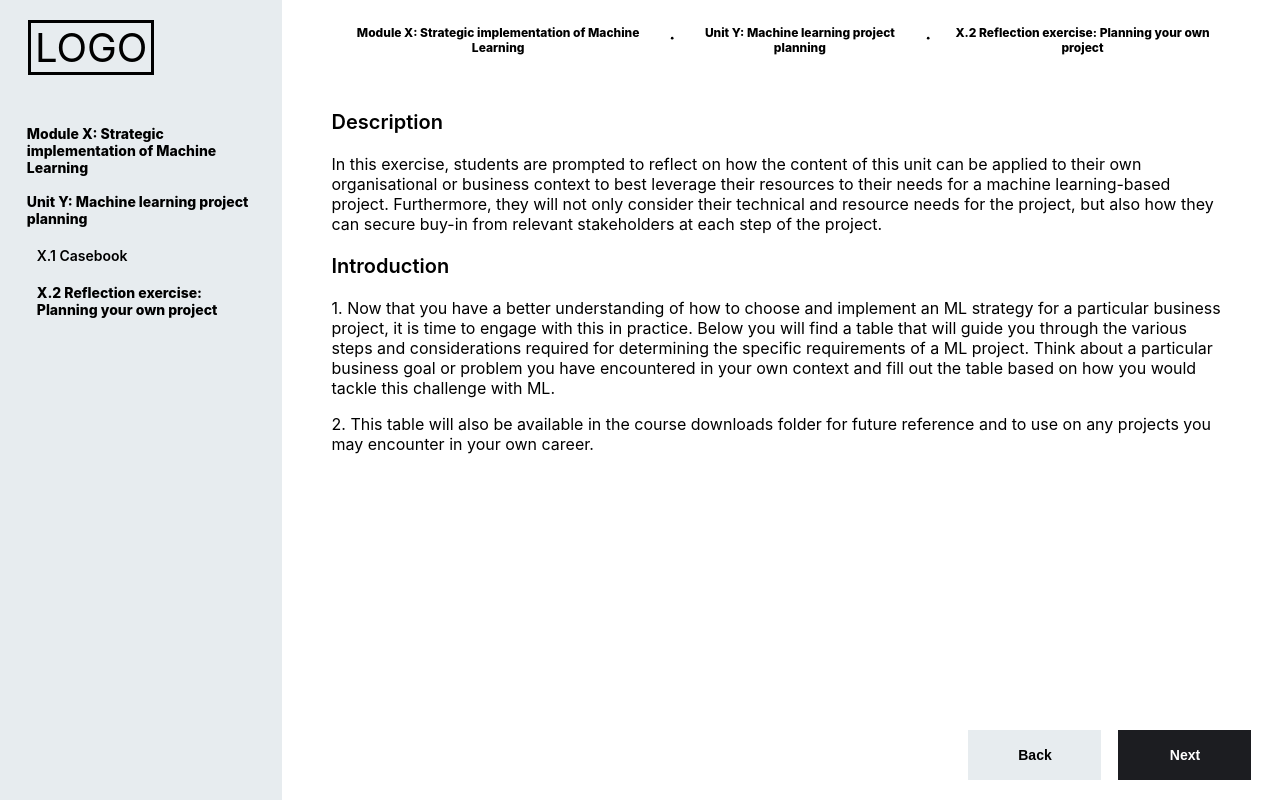
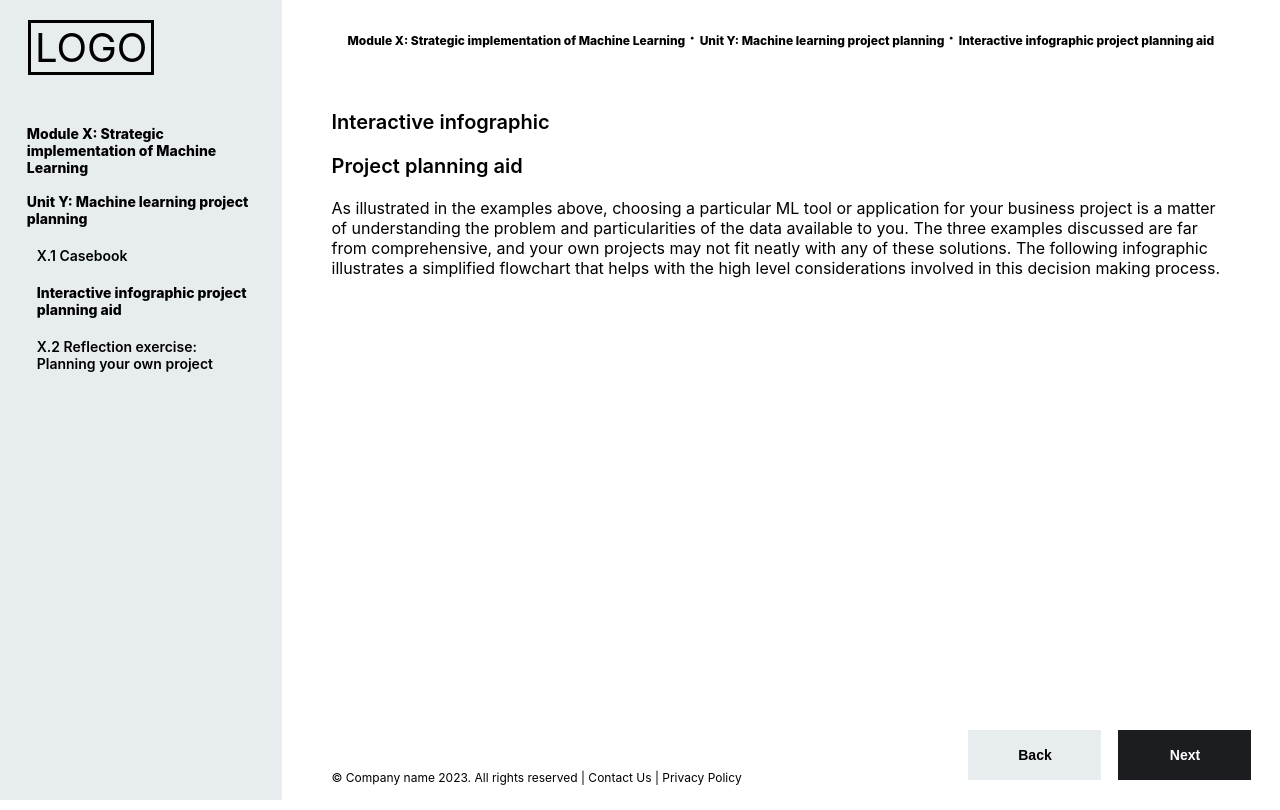
Before and after one commit to kaleem99/Abu-Dabie-Interactive-Pitch-Deck, a React (Create React App) app in the folder interactive-pitch-deck/: page / in a window 1280 px wide. Both pictures are taken after a click on the button "Next". Built offline with nearby package versions, Linux system fonts and the light colour scheme.

Commit message:
new changes

```diff
--- a/interactive-pitch-deck/src/App.css
+++ b/interactive-pitch-deck/src/App.css
@@ -24,6 +24,7 @@ body {
 .NavigationBackAndNext {
   width: 78vw;
   height: 10vh;
+  display: flex;
   /* border-top: 1px solid #b3b3b3; */
 }
 .InnerContent {
--- a/interactive-pitch-deck/src/Content/AppContent.json
+++ b/interactive-pitch-deck/src/Content/AppContent.json
@@ -76,6 +76,27 @@
           },
           {
             "id": 1,
+            "name": "Interactive infographic project planning aid",
+            "content": [
+              {
+                "name": "Interactive infographic",
+                "type": "string",
+                "data": ""
+              },
+              {
+                "name": " Project planning aid",
+                "type": "string",
+                "data": "As illustrated in the examples above, choosing a particular ML tool or application for your business project is a matter of understanding the problem and particularities of the data available to you. The three examples discussed are far from comprehensive, and your own projects may not fit neatly with any of these solutions. The following infographic illustrates a simplified flowchart that helps with the high level considerations involved in this decision making process."
+              },
+              {
+                "name": "",
+                "type": "link",
+                "data": "http://127.0.0.1:52873/preview/1F25B098-B928-4800-9F19-E32D98AF7920-19356-000000E3B3554F93/index.html"
+              }
+            ]
+          },
+          {
+            "id": 2,
             "name": "X.2 Reflection exercise: Planning your own project",
             "content": [
               {
--- a/interactive-pitch-deck/src/components/Button.js
+++ b/interactive-pitch-deck/src/components/Button.js
@@ -4,7 +4,7 @@ const Button = ({
   name,
   check,
   setSection,
-  NavContentData,
+  courseData,
   section,
   index,
   setIndex,
@@ -17,11 +17,13 @@ const Button = ({
     e.target.style.backgroundColor = "buttonface";
     e.target.style.color = "black";
   };
+
   const nextAndBack = (type) => {
-    console.log(index, "100");
+    console.log(index);
+    const contentSections = courseData.courseSections[0].unit.sections;
     if (type === "Next") {
       console.log(index);
-      if (index === 0) {
+      if (index < contentSections.length - 1) {
         setIndex(index + 1);
       }
     } else {
--- a/interactive-pitch-deck/src/components/Content.js
+++ b/interactive-pitch-deck/src/components/Content.js
@@ -21,14 +21,10 @@ const Content = ({
   };
 
   const iframeStyle = {
-    width: "1216px", // Adjusted to occupy the div's scaled width
-    height: "790px", // Adjusted to occupy the div's scaled height
-    border: "none",
-    position: "absolute", // Position the iframe within the div
-    top: "0",
-    left: "0",
-    transform: "scale(0.8)", // Reverse the parent div's scale to maintain the iframe's original size
-    // transformOrigin: "0 0", // Set the transform origin to the top left
+    width: "1200px", // Fixed width of the website
+    height: "100%", // Fixed height of the website
+    border: "none", // No border to keep consistent with the container
+    // transform: "scale(0.8)", // Adjust the scale to fit the container size
   };
   console.log(contentDataSection);
   return (
@@ -46,13 +42,24 @@ const Content = ({
               <div className="innerContentAndHeading">
                 <span className="mainInnerContentHeading">{item.name}</span>
                 <div className="mainInnerContentData">
-                  {item.type === "string"
-                    ? item.data
-                    : item.data.map((cont, i) => (
-                        <p>
-                          {index === 1 && `${i + 1}.`} {cont}
-                        </p>
-                      ))}
+                  {item.type === "string" ? (
+                    item.data
+                  ) : item.type === "array" ? (
+                    item.data.map((cont, i) => (
+                      <p>
+                        {index === 1 && `${i + 1}.`} {cont}
+                      </p>
+                    ))
+                  ) : (
+                    <div className="iframeContent">
+                      <iframe
+                        title="EmbeddedWebsite"
+                        src={item.data} // Replace with the URL of the website you want to embed
+                        style={iframeStyle}
+                        allowFullScreen
+                      ></iframe>
+                    </div>
+                  )}
                 </div>
               </div>
             );
@@ -64,6 +71,7 @@ const Content = ({
         section={section}
         setIndex={setIndex}
         index={index}
+        courseData={courseData}
       />
     </div>
   );
--- a/interactive-pitch-deck/src/components/NavigationBackAndNext.js
+++ b/interactive-pitch-deck/src/components/NavigationBackAndNext.js
@@ -1,21 +1,23 @@
 import Button from "./Button";
-import NavContentData from "../Content/NavContent";
 const data = ["Back", "Next"];
-const NavigationBackAndNext = ({ section, setSection, index, setIndex }) => {
-  const checkCondition = (i) => {
-    let Next = false;
-    let Back = false;
-    const result = NavContentData.filter((data) => data.name === section)[0].id;
-    if (result - 1 === 0) {
-      Back = true;
-    }
-    if (result === NavContentData.length) {
-      Next = true;
-    }
-    return { Next, Back };
-  };
+const NavigationBackAndNext = ({ section, setSection, index, setIndex, courseData }) => {
+
   return (
     <div className="NavigationBackAndNext">
+      <div
+        style={{
+          display: "flex",
+          flexDirection: "column",
+          height: "10vh",
+          marginLeft: "5%",
+        }}
+      >
+        <span
+          style={{ marginTop: "auto", marginBottom: "25px", fontSize: "12px" }}
+        >
+          © Company name 2023. All rights reserved | Contact Us | Privacy Policy
+        </span>
+      </div>
       <div className="innerNavBackAndNext">
         {data.map((name, i) => {
           return (
@@ -24,7 +26,7 @@ const NavigationBackAndNext = ({ section, setSection, index, setIndex }) => {
               check={{ Next: "", Back: "" }}
               section={section}
               name={name}
-              NavContentData={NavContentData}
+              courseData={courseData}
               index={index}
               setIndex={setIndex}
             />
--- a/interactive-pitch-deck/src/components/styles.css
+++ b/interactive-pitch-deck/src/components/styles.css
@@ -99,8 +99,9 @@
   height: 75vh;
   margin: auto;
   /* border: 1px solid; */
-  overflow: auto;
+  overflow-x: hidden;
   text-align: left;
+  overflow-y: auto;
   padding: 10px;
 }
 .mainInnerContentHeading {
@@ -113,3 +114,17 @@
 .innerContentAndHeading {
   margin-top: 20px;
 }
+
+.iframeContent {
+  width: 1200px;
+  height: 700px;
+  /* border: 1px solid red; */
+  overflow: hidden;
+  position: relative;
+  display: flex;
+  justify-content: center; /* Center the iframe horizontally */
+  align-items: center; /* Center the iframe vertically */
+  transform: scale(0.8);
+  margin-left: -120px;
+  margin-top: -50px;
+}
```
